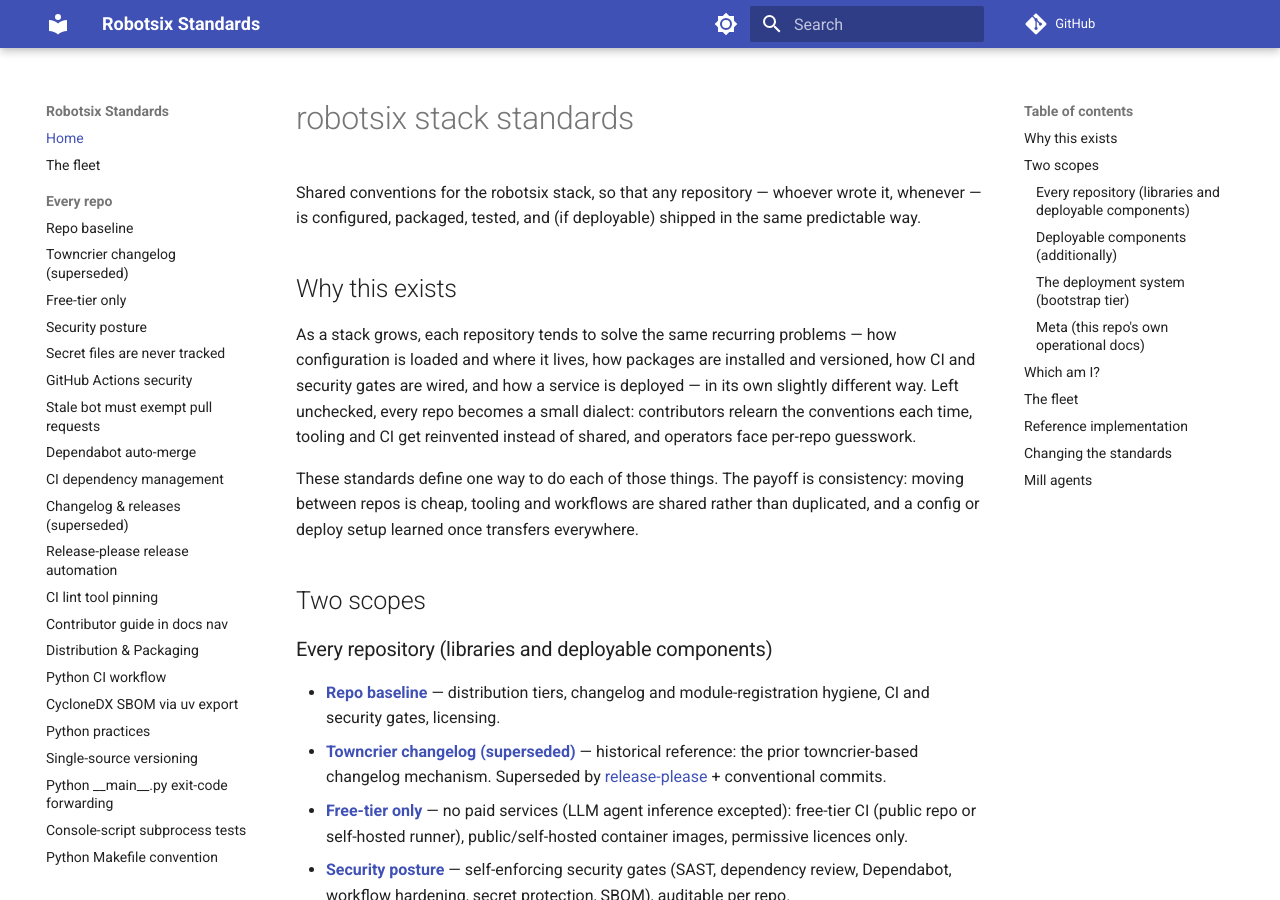
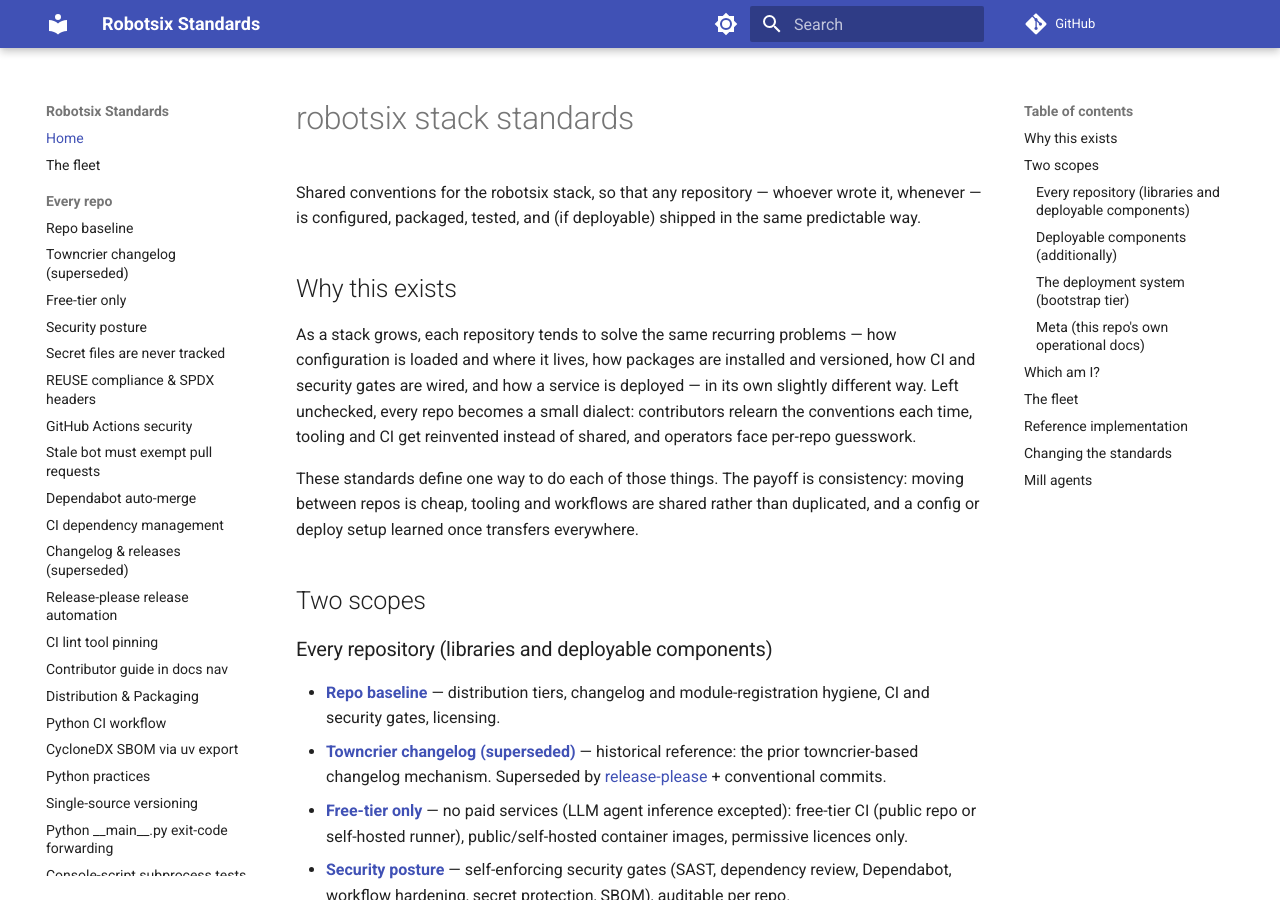
Before and after one commit to damien-robotsix/robotsix-standards, an MkDocs documentation site: the page built from docs/index.md, in a window 1280 px wide and 900 px high. Built offline with MkDocs 1.6.1 and Material for MkDocs 9.7.7, drawn with Linux system fonts in a browser that asks for light colours; comment, search, counter and statistics services are not loaded.

Commit message:
ci: register reuse-spdx-compliance page in mkdocs nav

```diff
--- a/mkdocs.yml
+++ b/mkdocs.yml
@@ -81,6 +81,7 @@
       - Free-tier only: free-tier-only.md
       - Security posture: security-posture.md
       - Secret files are never tracked: secret-files-are-never-tracked.md
+      - REUSE compliance & SPDX headers: reuse-spdx-compliance.md
       - GitHub Actions security: github-actions-security.md
       - Stale bot must exempt pull requests: stale-bot-must-exempt-pull-requests.md
       - Dependabot auto-merge: dependabot-auto-merge.md
```
